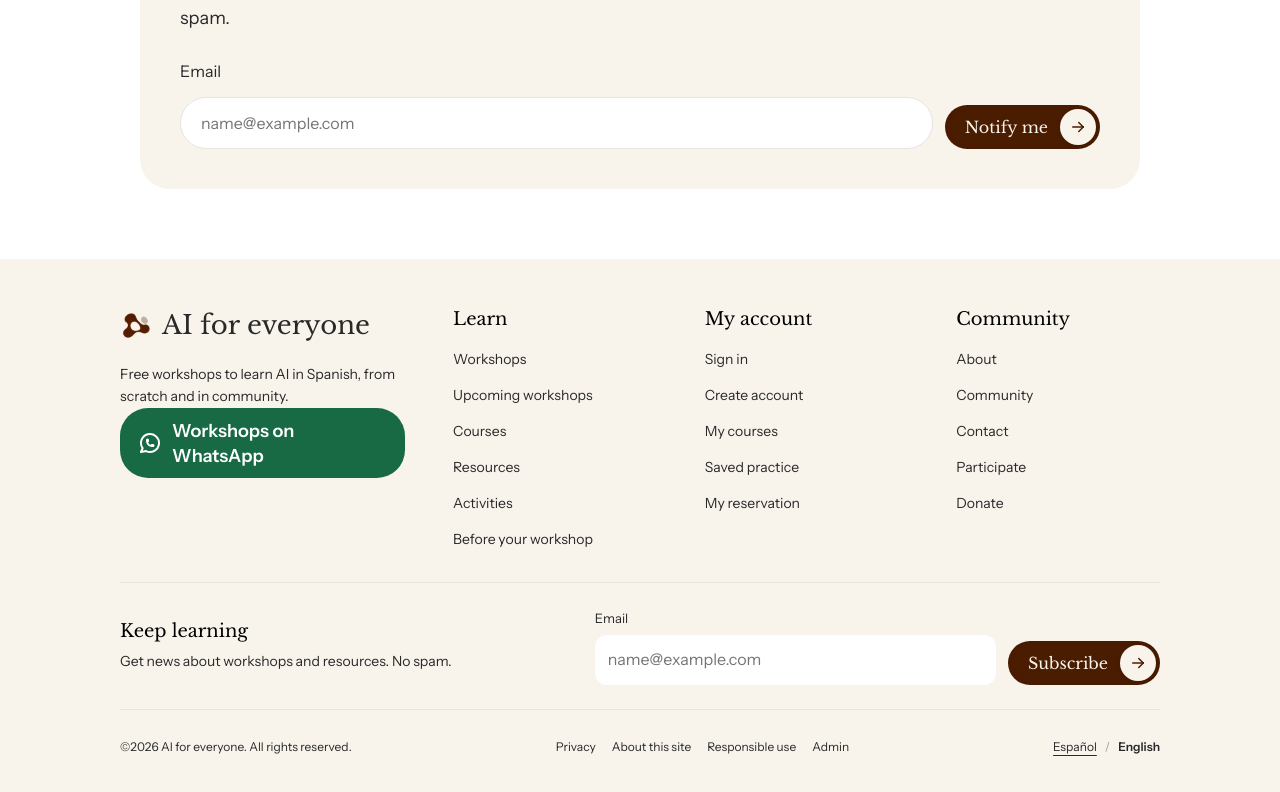
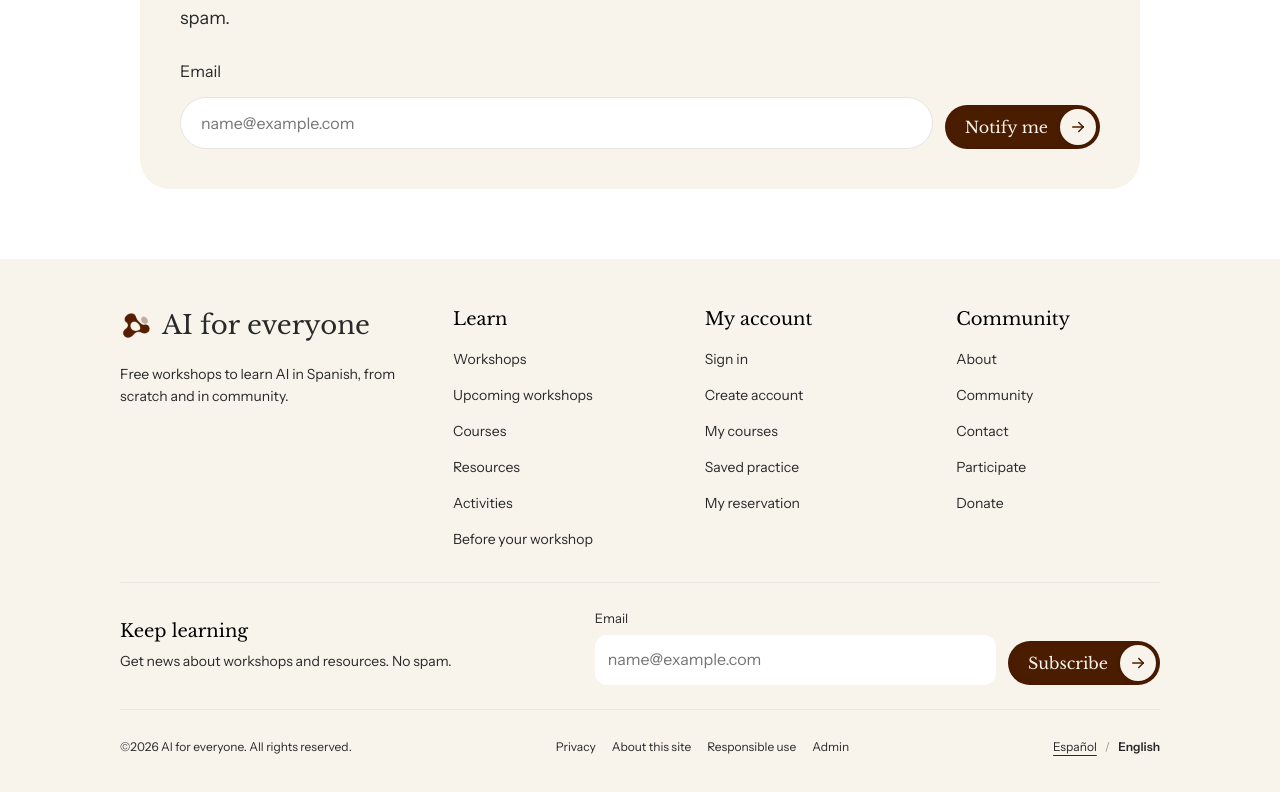
Before and after one commit to jhuerta17/ia-para-todos, an Angular app in the folder website/: page /en/courses in a window 1280 px wide. Shown: the part 3373-4165 px from the top of the page. Built offline with nearby package versions, Linux system fonts and the light colour scheme; no server answers; a web font is replaced by a local one.

Commit message:
Remove WhatsApp link from site footer
Remove the WhatsApp link component and its import from the site footer.

```diff
--- a/website/src/app/shared/site-footer/site-footer.html
+++ b/website/src/app/shared/site-footer/site-footer.html
@@ -3,7 +3,6 @@
     <div class="identity">
       <a class="brand" [routerLink]="language.path('home')" [attr.aria-label]="c().home"><app-brand-mark /><span>{{ language.brand() }}</span></a>
       <p>{{ c().identity }}</p>
-      <app-whatsapp-link />
     </div>
     <nav [attr.aria-label]="c().exploreNav">
       <h2>{{ c().learn }}</h2>
--- a/website/src/app/shared/site-footer/site-footer.ts
+++ b/website/src/app/shared/site-footer/site-footer.ts
@@ -1,4 +1,3 @@
-import { WhatsappLink } from '../whatsapp-link';
 import { ActionButton } from '../action-button';
 import { ChangeDetectionStrategy, Component, computed, inject, signal } from '@angular/core';
 import { FormControl, ReactiveFormsModule, Validators } from '@angular/forms';
@@ -32,7 +31,7 @@ const LEARN: StaticKey[] = ['talleres', 'cursos', 'recursos', 'actividades'];
 const COMMUNITY: StaticKey[] = ['nosotros', 'comunidad', 'contacto', 'participar', 'donar'];
 const INFO: StaticKey[] = ['privacidad', 'terminos', 'seguridad'];
 
-@Component({selector: 'app-site-footer', imports: [WhatsappLink, ActionButton, RouterLink, BrandMark, ReactiveFormsModule], templateUrl: './site-footer.html', styleUrls: ['./site-footer.css', '../form-controls.css'], changeDetection: ChangeDetectionStrategy.OnPush})
+@Component({selector: 'app-site-footer', imports: [ActionButton, RouterLink, BrandMark, ReactiveFormsModule], templateUrl: './site-footer.html', styleUrls: ['./site-footer.css', '../form-controls.css'], changeDetection: ChangeDetectionStrategy.OnPush})
 export class SiteFooter {
   protected readonly language = inject(Language);
   protected readonly c = computed(() => copy[this.language.lang()]);
```
